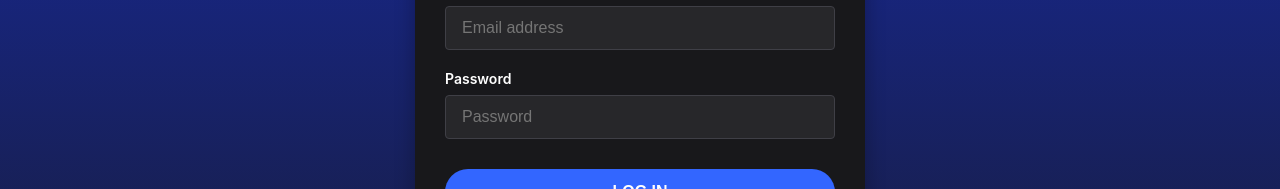
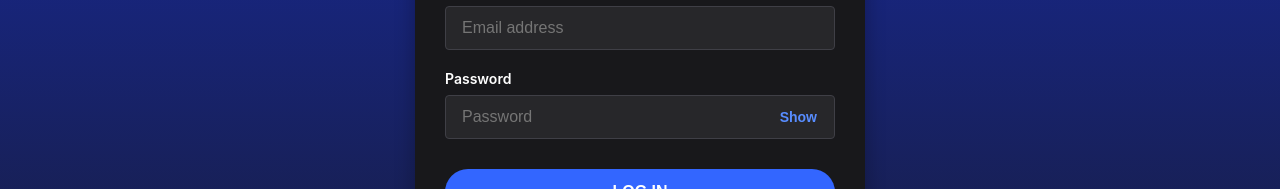
Before and after one commit to MingLi9/SuaraCloud, a React (Create React App) app in the folder frontend/: page /login in a window 1280 px wide. Shown: the part 248-437 px from the top of the page. Built offline with nearby package versions, Linux system fonts and the light colour scheme; no server answers.

Commit message:
Show password
Show password by using a button in the input. Also Register works using email verification.

```diff
--- a/frontend/src/Login/Login.css
+++ b/frontend/src/Login/Login.css
@@ -169,4 +169,34 @@
     text-align: center;
 }
 
-/* Add Spotify logo to Icons.jsx */
+.password-input-container {
+    position: relative;
+    display: flex;
+    align-items: center;
+}
+
+.password-group input {
+    width: 100%;
+    padding-right: 70px;
+}
+
+.password-toggle-btn {
+    position: absolute;
+    right: 10px;
+    background: none;
+    border: none;
+    color: var(--royal-blue-400);
+    font-size: 14px;
+    font-weight: 600;
+    cursor: pointer;
+    padding: 4px 8px;
+    transition: color 0.2s;
+}
+
+.password-toggle-btn:hover {
+    color: var(--royal-blue-300);
+}
+
+.password-toggle-btn:focus {
+    outline: none;
+}
--- a/frontend/src/Login/index.jsx
+++ b/frontend/src/Login/index.jsx
@@ -1,5 +1,3 @@
-'use client';
-
 import { useState } from 'react';
 import { supabase } from '../supabaseClient';
 import './Login.css';
@@ -13,6 +11,8 @@
     const [loading, setLoading] = useState(false);
     const [error, setError] = useState(null);
     const [message, setMessage] = useState(null);
+    const [showPassword, setShowPassword] = useState(false);
+    const [showConfirmPassword, setShowConfirmPassword] = useState(false);
 
     async function handleLogin(e) {
         e.preventDefault();
@@ -113,11 +113,14 @@
                                     required
                                 />
                             </div>
-                            <div className='form-group'>
+                            <div className='form-group password-group'>
                                 <label htmlFor='password'>Password</label>
+                                <div className='password-input-container'>
                                     <input
                                         id='password'
-                                    type='password'
+                                        type={
+                                            showPassword ? 'text' : 'password'
+                                        }
                                         value={password}
                                         onChange={(e) =>
                                             setPassword(e.target.value)
@@ -125,6 +128,16 @@
                                         placeholder='Password'
                                         required
                                     />
+                                    <button
+                                        type='button'
+                                        className='password-toggle-btn'
+                                        onClick={() =>
+                                            setShowPassword(!showPassword)
+                                        }
+                                    >
+                                        {showPassword ? 'Hide' : 'Show'}
+                                    </button>
+                                </div>
                             </div>
                             <button
                                 type='submit'
@@ -171,13 +184,16 @@
                                     required
                                 />
                             </div>
-                            <div className='form-group'>
+                            <div className='form-group password-group'>
                                 <label htmlFor='register-password'>
                                     Password
                                 </label>
+                                <div className='password-input-container'>
                                     <input
                                         id='register-password'
-                                    type='password'
+                                        type={
+                                            showPassword ? 'text' : 'password'
+                                        }
                                         value={password}
                                         onChange={(e) =>
                                             setPassword(e.target.value)
@@ -185,14 +201,29 @@
                                         placeholder='Create a password'
                                         required
                                     />
+                                    <button
+                                        type='button'
+                                        className='password-toggle-btn'
+                                        onClick={() =>
+                                            setShowPassword(!showPassword)
+                                        }
+                                    >
+                                        {showPassword ? 'Hide' : 'Show'}
+                                    </button>
                                 </div>
-                            <div className='form-group'>
+                            </div>
+                            <div className='form-group password-group'>
                                 <label htmlFor='confirm-password'>
                                     Confirm Password
                                 </label>
+                                <div className='password-input-container'>
                                     <input
                                         id='confirm-password'
-                                    type='password'
+                                        type={
+                                            showConfirmPassword
+                                                ? 'text'
+                                                : 'password'
+                                        }
                                         value={confirmPassword}
                                         onChange={(e) =>
                                             setConfirmPassword(e.target.value)
@@ -200,6 +231,18 @@
                                         placeholder='Confirm your password'
                                         required
                                     />
+                                    <button
+                                        type='button'
+                                        className='password-toggle-btn'
+                                        onClick={() =>
+                                            setShowConfirmPassword(
+                                                !showConfirmPassword
+                                            )
+                                        }
+                                    >
+                                        {showConfirmPassword ? 'Hide' : 'Show'}
+                                    </button>
+                                </div>
                             </div>
                             <button
                                 type='submit'
```
Lines whose indentation alone changed are shown as unchanged.
